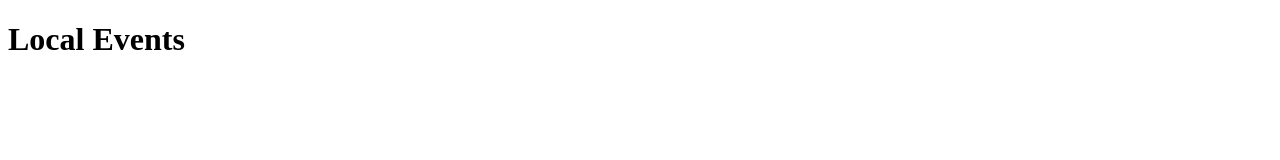
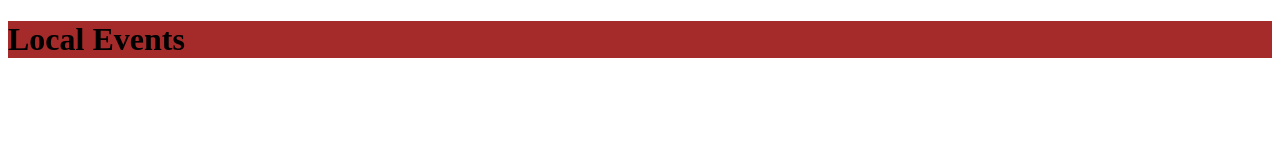
Before and after one commit to CSefcek/local-events-page, a plain HTML site: page index.html in a window 1280 px wide. Drawn offline with Linux system fonts and the light colour scheme.

Commit message:
Add styles.css

```diff
--- a/index.html
+++ b/index.html
@@ -3,6 +3,7 @@
 <head>
     <meta charset="UTF-8">
     <meta name="viewport" content="width=device-width, initial-scale=1.0">
+    <link rel="stylesheet" type="text/css" href="styles.css">
     <title>Document</title>
 </head>
 <body>
--- /dev/null
+++ b/styles.css
@@ -0,0 +1,3 @@
+h1 {
+    background-color: brown;
+}
```
